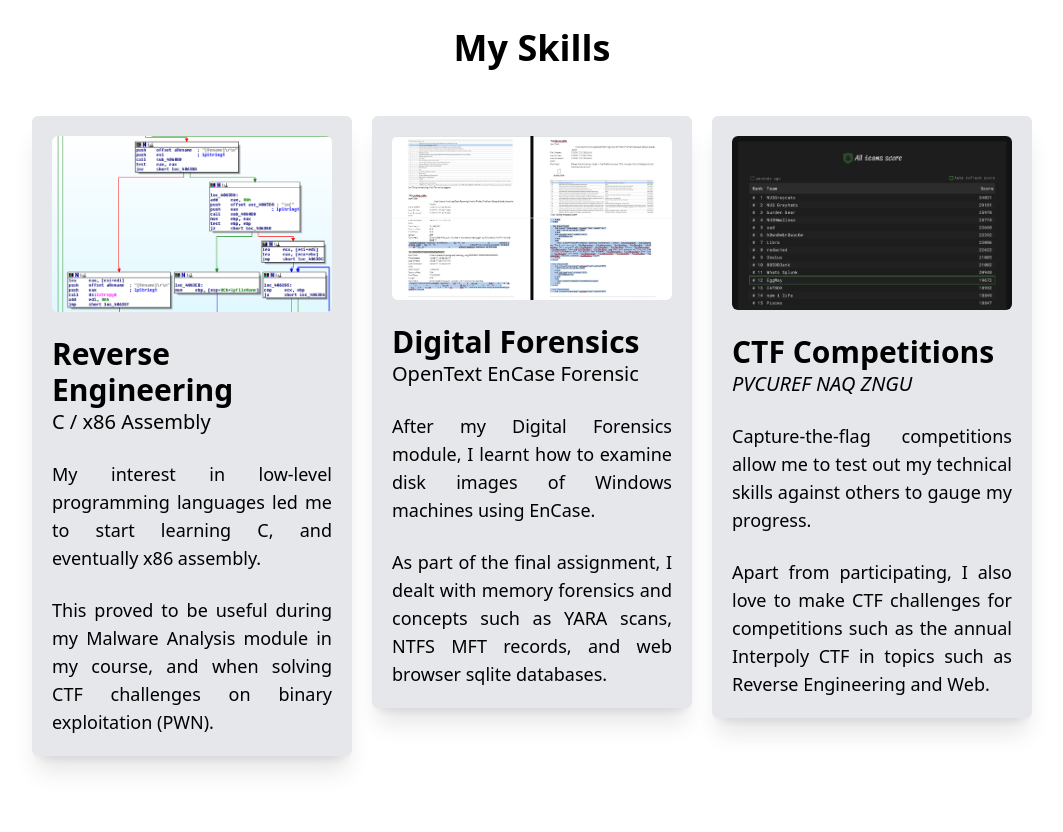
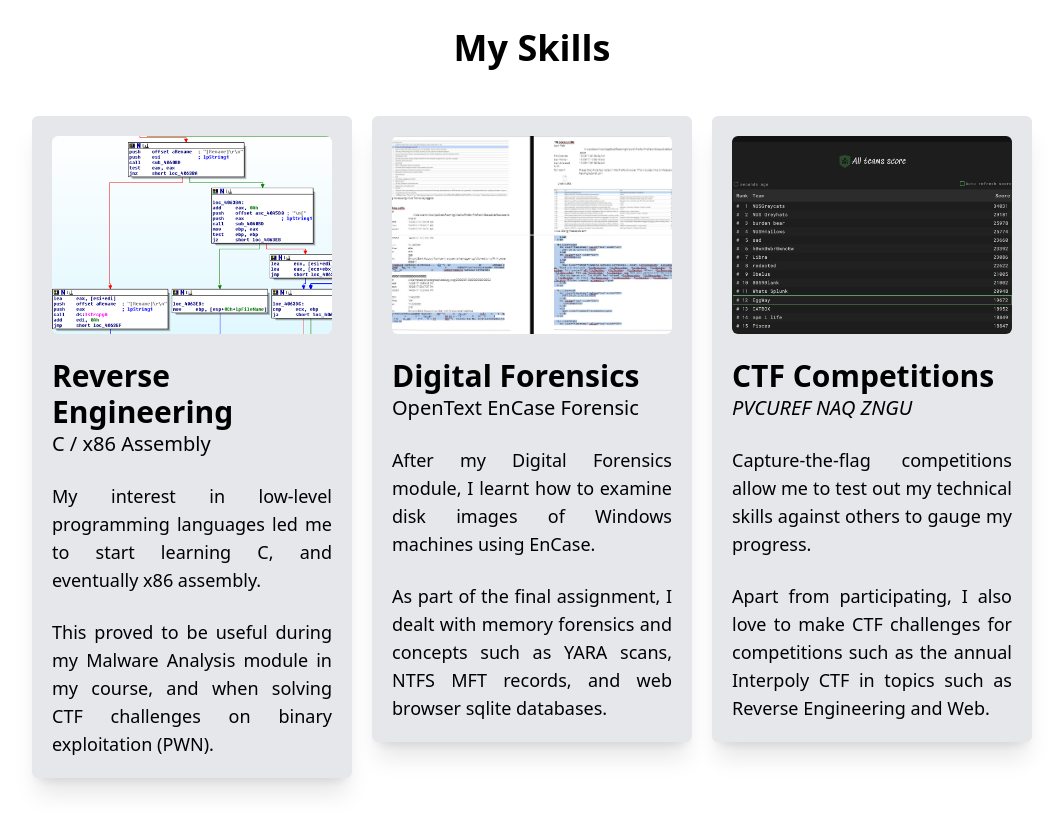
Before and after one commit to Egg-Fish/my-site, a React (Create React App) app: page /about in a window 1280 px wide. Shown: the part 1180-2012 px from the top of the page, without its empty margins (108-1171 px from the left). Built offline with nearby package versions, Linux system fonts and the light colour scheme; the HTML template or start-up script is replaced by a standard one.

Commit message:
Fixed aspect ratio

```diff
--- a/src/components/ui/card/ImageCard.js
+++ b/src/components/ui/card/ImageCard.js
@@ -5,7 +5,7 @@ import ImageModal from "../modal/ImageModal";
 export function ImageCard({img, imgDescription, title, subtitle, className, children}) {
     return (
         <div className={classNames(className, "w-full h-full flex flexbox flex-col bg-gray-200 rounded-md p-5")}>
-            <ImageModal src={img} description={imgDescription} className="rounded-md"/>
+            <ImageModal src={img} description={imgDescription} className="rounded-md aspect-[1.414]"/>
             <br />
             <div>
                 <Heading level={2} className="font-bold">{title}</Heading>
```
